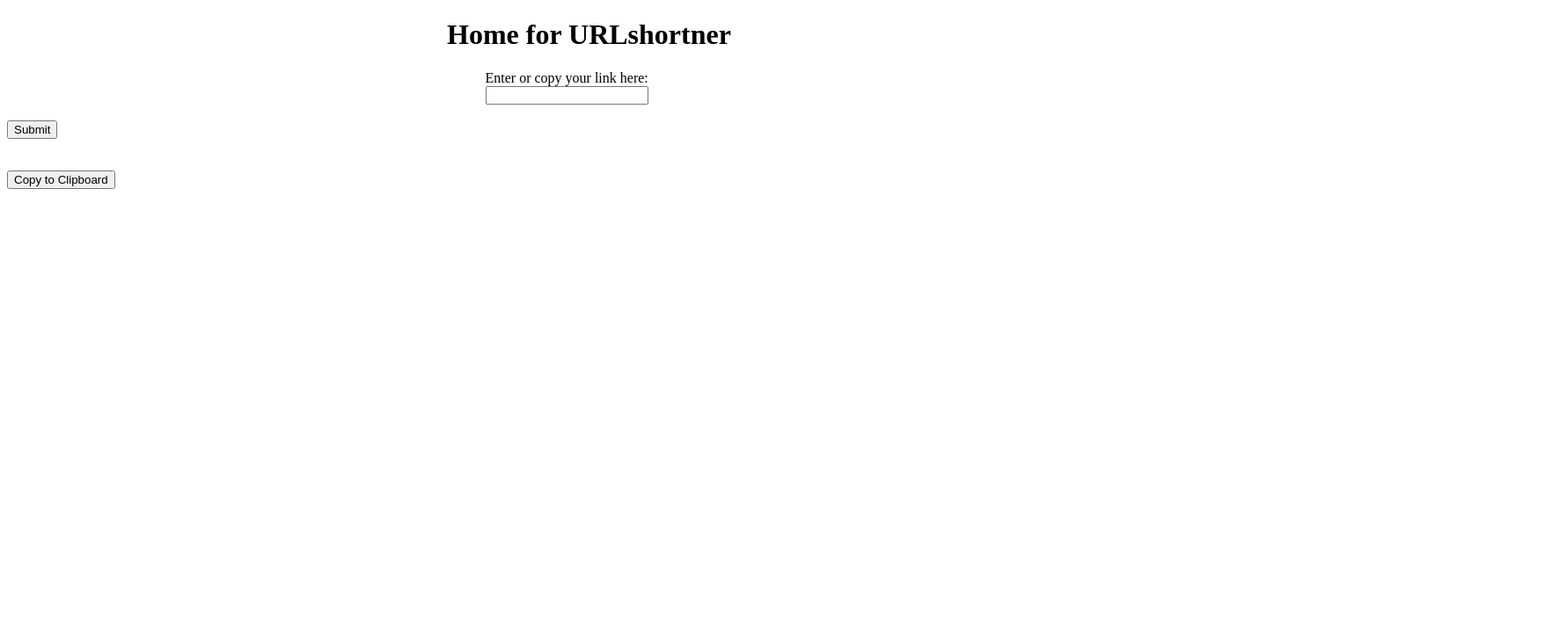
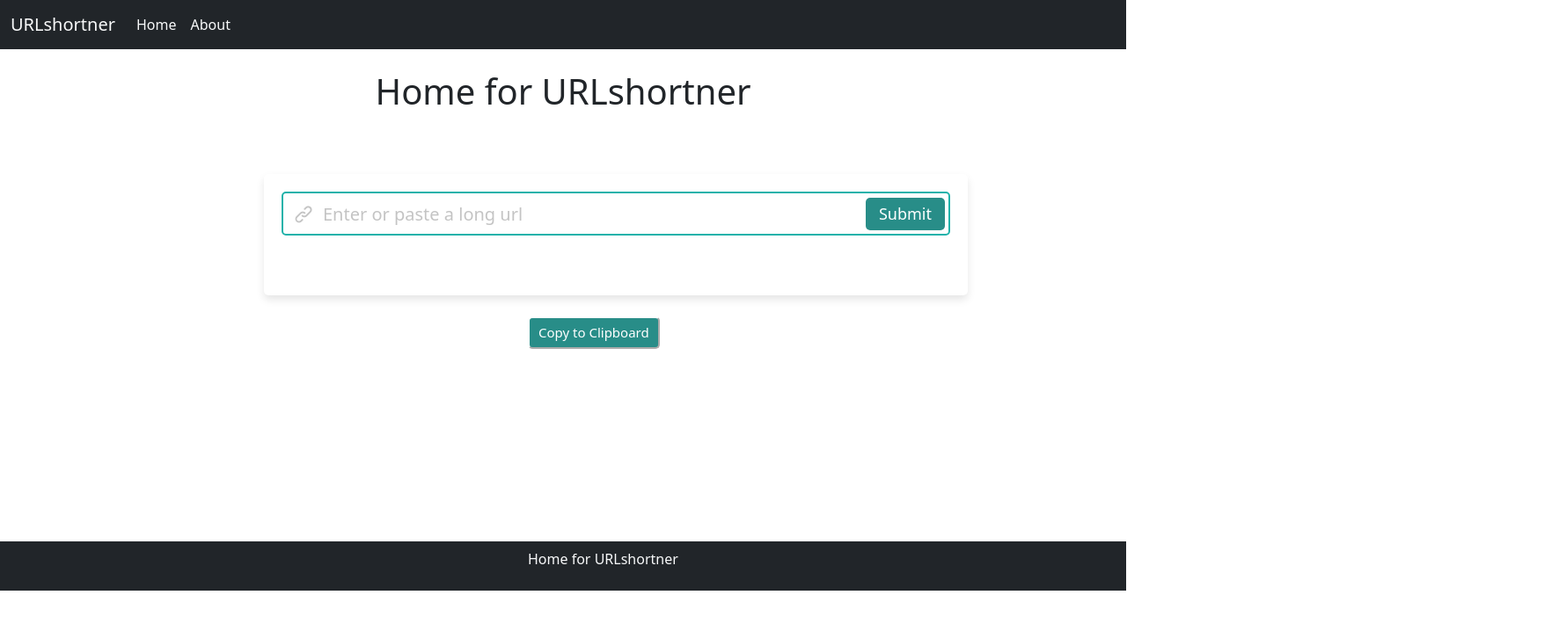
Before and after one commit to Dheemn/URLshortner, a plain HTML site: page static/index.html in a window 1280 px wide. Shown: the whole page at 88% size, 1772 px wide, since content can reach past the window. Drawn offline with nearby package versions, Linux system fonts and the light colour scheme.

Commit message:
Changes to the main index page Fully redesigned web page UI using bootstrap

```diff
--- a/static/index.html
+++ b/static/index.html
@@ -1,68 +1,238 @@
-<!DOCTYPE HTML>
-<html>
+<!DOCTYPE html>
+<html lang="en">
 	<head>
-		<meta name="referrer" content="origin">
-		<title>URLshortner-dev</title>
+		<meta charset="utf-8" />
+		<meta name="viewport" content="width=device-width, initial-scale=1" />
+		<title>URLshortner</title>
+		<link
+			href="https://cdn.jsdelivr.net/npm/bootstrap@5.2.1/dist/css/bootstrap.min.css"
+			rel="stylesheet"
+			integrity="sha384-iYQeCzEYFbKjA/T2uDLTpkwGzCiq6soy8tYaI1GyVh/UjpbCx/TYkiZhlZB6+fzT"
+			crossorigin="anonymous"
+		/>
+		<!-- href="https://unicons.iconscout.com/release/v3.0.6/css/line.css" -->
+		<link
+			rel="stylesheet"
+			href="https://unicons.iconscout.com/release/v3.0.6/css/line.css"
+		/>
 		<style>
-			h1 {
+			.wrapper {
+				background: #fff;
+				padding: 20px;
+				width: 800px;
+				border-radius: 5px;
+				box-shadow: 0px 5px 10px rgba(0, 0, 0, 0.1);
+				margin-left: 300px;
+				margin-top: 70px;
+			}
+			.wrapper form {
+				height: 50px;
+				width: 100%;
+				display: flex;
 				position: relative;
-				left: 500px;
+				align-items: center;
+			}
+			form input {
+				height: 100%;
+				width: 100%;
+				outline: none;
+				padding: 0 120px 0 45px;
+				font-size: 20px;
+				caret-color: #20b2aa;
+				border: 2px solid #ddd;
+				border-radius: 5px;
+				transition: all 0.1s ease;
+			}
+			form .url-icon {
+				position: absolute;
+				width: 50px;
+				text-align: center;
+				font-size: 23px;
+				color: #c4c4c4;
+				pointer-events: none;
 			}
 
-			label {
-				position: relative;
-				left: 43%;
+			form input:valid {
+				border-color: #20b2aa;
 			}
 
-			.url-getters {
-				position: relative;
-				left: 43%;
+			form input::placeholder {
+				color: #c4c4c4;
 			}
+
+			form input:focus::placeholder {
+				color: #d9d9d9;
+			}
+
+			form button {
+				position: absolute;
+				right: 6px;
+				padding: 5px 15px;
+				font-size: 18px;
+				border-radius: 5px;
+				border: none;
+				outline: none;
+				background: #288d88;
+				color: #fff;
+				cursor: pointer;
+				transition: all 0.3s ease;
+			}
+
+			form button:hover {
+				background: #126460;
+			}
+			.cc {
+				position: absolute;
+				margin-left: 600px;
+				padding: 5px 10px;
+				font-size: 15px;
+				border-radius: 5px;
+				background: #288d88;
+				color: #fff;
+				border-color: white;
+			}
+
+			.lil {
+				margin-top: 280px;
+			}
+
+			p {
+				margin-left: 600px;
+			}
+
+			form output {
+				position: absolute;
+				right: 500px;
+			}
+
+			/* .div-about {
+
+                align-content: center;
+            } */
 		</style>
 	</head>
 	<body>
-		<h1>Home for URLshortner</h1>
+		<nav class="navbar navbar-expand-lg bg-dark">
+			<div class="container-fluid">
+				<a class="navbar-brand text-light" href="#">URLshortner</a>
+				<button
+					class="navbar-toggler"
+					type="button"
+					data-bs-toggle="collapse"
+					data-bs-target="#navbarSupportedContent"
+					aria-controls="navbarSupportedContent"
+					aria-expanded="false"
+					aria-label="Toggle navigation"
+				>
+					<span class="navbar-toggler-icon"></span>
+				</button>
+				<div
+					class="collapse navbar-collapse"
+					id="navbarSupportedContent"
+				>
+					<ul class="navbar-nav me-auto mb-2 mb-lg-0">
+						<li class="nav-item">
+							<a
+								class="nav-link active text-light"
+								aria-current="page"
+								href="#"
+								>Home</a
+							>
+						</li>
+						<!-- <li class="nav-item dropdown">
+                <a class="nav-link dropdown-toggle" href="#" role="button" data-bs-toggle="dropdown" aria-expanded="false">
+                  Dropdown
+                </a>
+                <ul class="dropdown-menu">
+                  <li><a class="dropdown-item" href="#">Action</a></li>
+                  <li><a class="dropdown-item" href="#">Another action</a></li>
+                  <li><hr class="dropdown-divider"></li>
+                  <li><a class="dropdown-item" href="#">Something else here</a></li>
+                </ul>
+              </li> -->
+						<li class="nav-item">
+							<a
+								class="nav-link active text-light"
+								aria-current="page"
+								href="#"
+								>About</a
+							>
+						</li>
+					</ul>
+				</div>
+			</div>
+		</nav>
+		<h1 class="text-center my-4">Home for URLshortner</h1>
+		<div class="wrapper">
 			<form id="myForm" action="/new/" method="POST">
-			<label for="url">Enter or copy your link here:</label><br>
-			<input type="url" id="getURL" name="url"
-				class="url-getters"><br><br>
-			<button type="submit" id="submit">Submit</button><br>
-			<output name="output" id="urlOut"></output><br><br>
+				<i class="url-icon uil uil-link"></i>
+				<!-- <label for="url">Enter or copy your link here:</label><br /> -->
+				<input
+					type="url"
+					id="getURL"
+					name="url"
+					placeholder="Enter or paste a long url"
+				/><br /><br />
+				<button type="submit" id="submit">Submit</button><br />
 			</form>
-		<button type="button" id="copy_clipboard"
-			value="Copy to Clipboard">Copy to Clipboard</button>
-
+			<output name="output m-4" id="urlOut"></output><br /><br />
+		</div>
+		<button
+			type="button "
+			id="copy_clipboard"
+			class="cc my-4"
+			value="Copy to Clipboard"
+		>
+			Copy to Clipboard
+		</button>
+		<!-- <div class="div-about">
+        <p>
+            About<br />
+            This project demonstrates the functionality of URLshortner.
+        </p>
+    </div> -->
+		<nav class="navbar navbar-expand-lg bg-dark text-center lil">
+			<p class="text-center text-light">Home for URLshortner</p>
+		</nav>
 		<script async>
-			let gU = document.getElementById('myForm');
-			let uO = document.getElementById('urlOut');
-			let cC = document.getElementById('copy_clipboard');
+			let gU = document.getElementById("myForm");
+			let uO = document.getElementById("urlOut");
+			let cC = document.getElementById("copy_clipboard");
 			if (gU) {
-				gU.addEventListener('submit', function(e) {
+				gU.addEventListener(
+					"submit",
+					function (e) {
 						e.preventDefault();
 						var formData = new FormData(this);
 						fetch("./new/", {
-							method: 'POST',
+							method: "POST",
 							mode: "cors",
 							cache: "no-cache",
 							referrer: "origin-when-cross-origin",
-							body: formData
-					}).then(function (response) {
+							body: formData,
+						})
+						.then(function (response) {
 							return response.text();
-					}).then(function (text) {
-						uO.value = 'localhost:5000/' + text;
+						})
+						.then(function (text) {
+							uO.value = "localhost:5000/" + text;
 						});
-				}, false);
+					},
+					false
+				);
 			} else {
-				alert('gU element is null');
+				alert("gU element is null");
 			}
 
 			cC.onclick = (event) => {
-				navigator.clipboard.writeText(
-					uO.value
-				);
-				cC.value = "Copied!";
+				navigator.clipboard.writeText(uO.value);
 				cC.innerHTML = "Copied!";
-			}
+			};
 		</script>
+		<script
+			src="https://cdn.jsdelivr.net/npm/bootstrap@5.2.1/dist/js/bootstrap.bundle.min.js"
+			integrity="sha384-u1OknCvxWvY5kfmNBILK2hRnQC3Pr17a+RTT6rIHI7NnikvbZlHgTPOOmMi466C8"
+			crossorigin="anonymous"
+		></script>
 	</body>
 </html>
```
Lines whose indentation alone changed are shown as unchanged.
